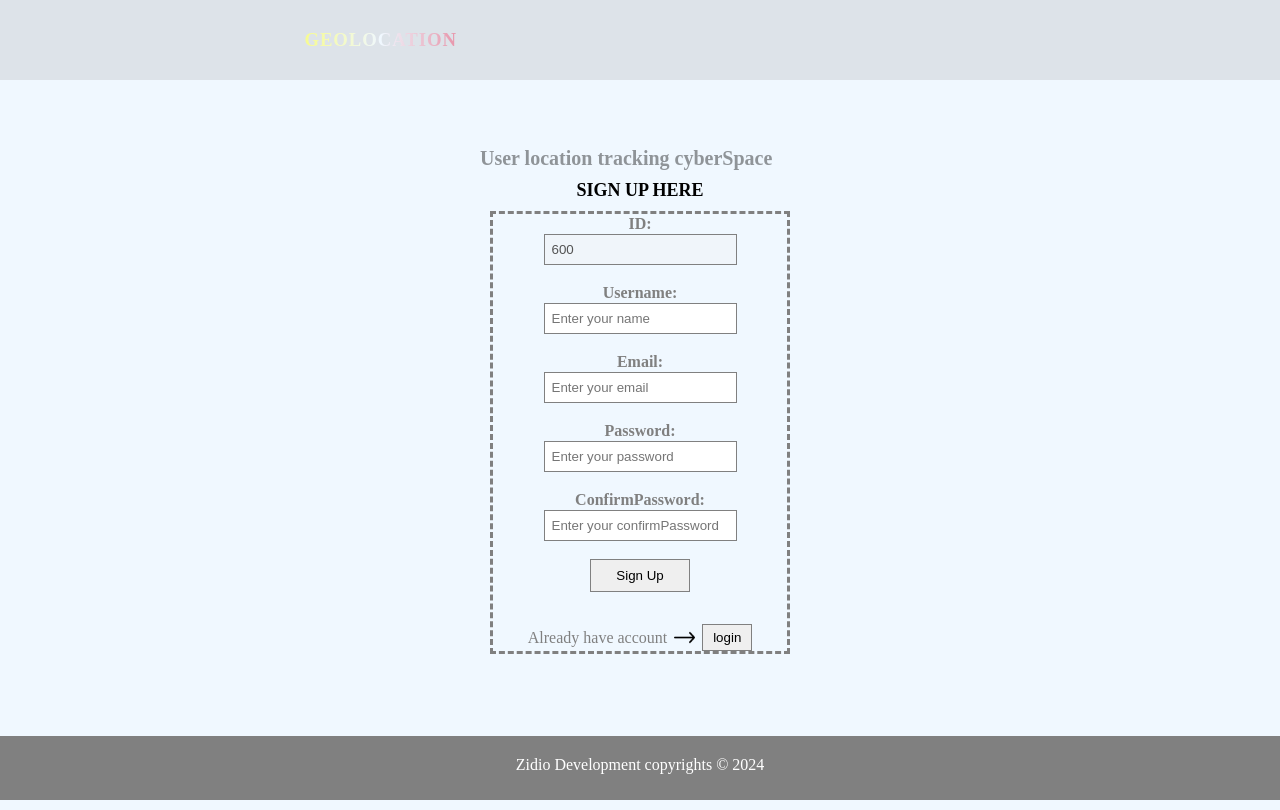
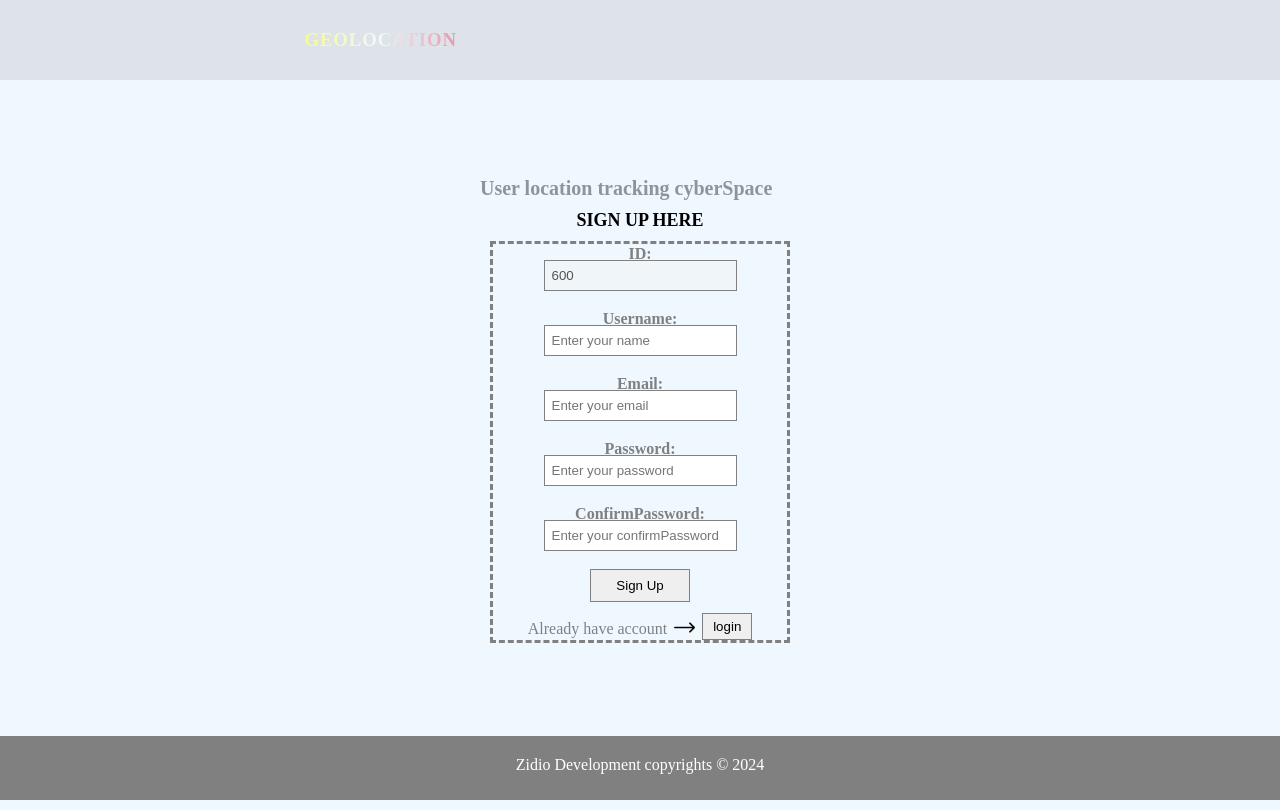
Before and after one commit to ogaraga/locationtracker, a React (Vite) app: page / in a window 1280 px wide. Built offline with nearby package versions, Linux system fonts and the light colour scheme.

Commit message:
location tracker

```diff
--- a/src/App.css
+++ b/src/App.css
@@ -10,7 +10,7 @@ body {
   display: flex;
   align-items: center;
   justify-content: center;
-  margin: auto;
+  margin-top: 10px;
   overflow-x: hidden;
   overflow-y: visible;
 }
--- a/src/components/Register.module.css
+++ b/src/components/Register.module.css
@@ -1,15 +1,19 @@
-
+*{
+    margin:0;
+    padding: 0;
+    box-sizing: border-box
+}
 .register{
     margin: auto 10px;
     min-width: 300px;;
-    min-height: 400px;
+    min-height: 300px;
     border: 1px dashed grey;
     align-items: center;
     justify-content: center;
     display: flex;
     flex-direction: column;
     border-width: 3px;
-    margin-bottom: 25px auto;
+
 }
 h1{
     text-align: center;
@@ -21,13 +25,14 @@ h1{
 label{
     color: grey;
     font-weight: 900;
-    margin: 1px auto;
+    margin-bottom: 2px ;
 }
 input{
     padding: 7px;
     width: auto;
     border: 1px solid grey;
     outline: none;
+    margin-top: -5px;
 
 }
 input:focus{
@@ -50,7 +55,6 @@ button:hover{
 }
 .btn{
     display: flex;
-    margin-top: 20px;
     gap: 5px;
 }
 .uniq{
@@ -58,7 +62,7 @@ button:hover{
     padding: 5px;
     cursor: pointer;
     border: 1px solid grey;
-    margin-top: 10px;
+    margin-top: 8px;
 }
 .uniq:hover{
     background-color: grey;
```
